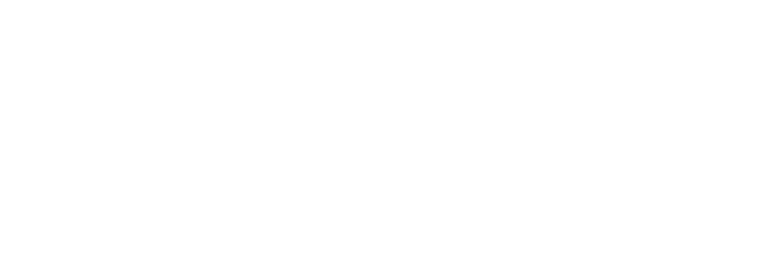
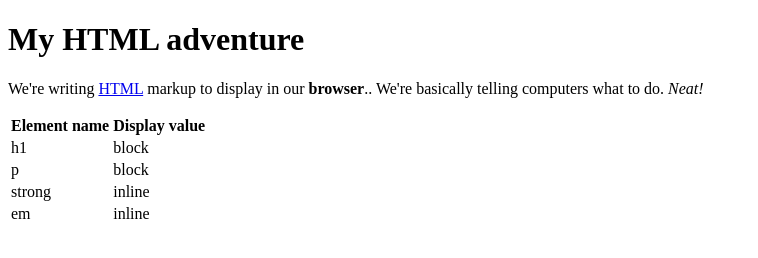
Before and after one commit to learn-co-curriculum/phase-0-the-dom-editing-lab, a website: page index.html in a window 1280 px wide. Shown: the whole page, without its empty margins (0-758 px from the left). Drawn offline with Linux system fonts and the light colour scheme.

Commit message:
Complete excercise

```diff
--- a/index.html
+++ b/index.html
@@ -1 +1,44 @@
-<!-- Write your code here! -->
+<!DOCTYPE html>
+<html lang="en">
+  <head>
+    <meta charset="UTF-8" />
+    <meta name="viewport" content="width=device-width, initial-scale=1.0" />
+    <meta http-equiv="X-UA-Compatible" content="ie=edge" />
+    <title>Introduction to the DOM Lab</title>
+  </head>
+  <body>
+    <h1>My HTML adventure</h1>
+    <p>
+      We're writing
+      <a href="https://developer.mozilla.org/en-US/docs/Web/HTML">HTML</a>
+      markup to display in our <strong>browser</strong>.. We're basically
+      telling computers what to do. <em>Neat!</em>
+    </p>
+    <table>
+      <thead>
+        <tr>
+          <th>Element name</th>
+          <th>Display value</th>
+        </tr>
+      </thead>
+      <tbody>
+        <tr>
+          <td>h1</td>
+          <td>block</td>
+        </tr>
+        <tr>
+          <td>p</td>
+          <td>block</td>
+        </tr>
+        <tr>
+          <td>strong</td>
+          <td>inline</td>
+        </tr>
+        <tr>
+          <td>em</td>
+          <td>inline</td>
+        </tr>
+      </tbody>
+    </table>
+  </body>
+</html>
```
